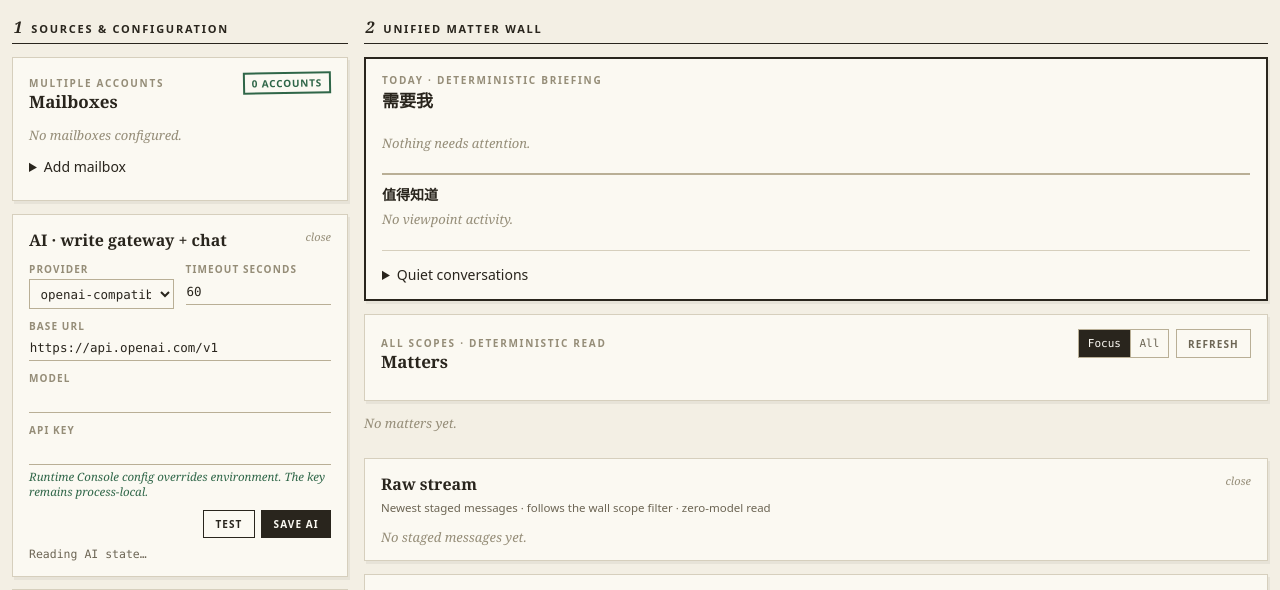
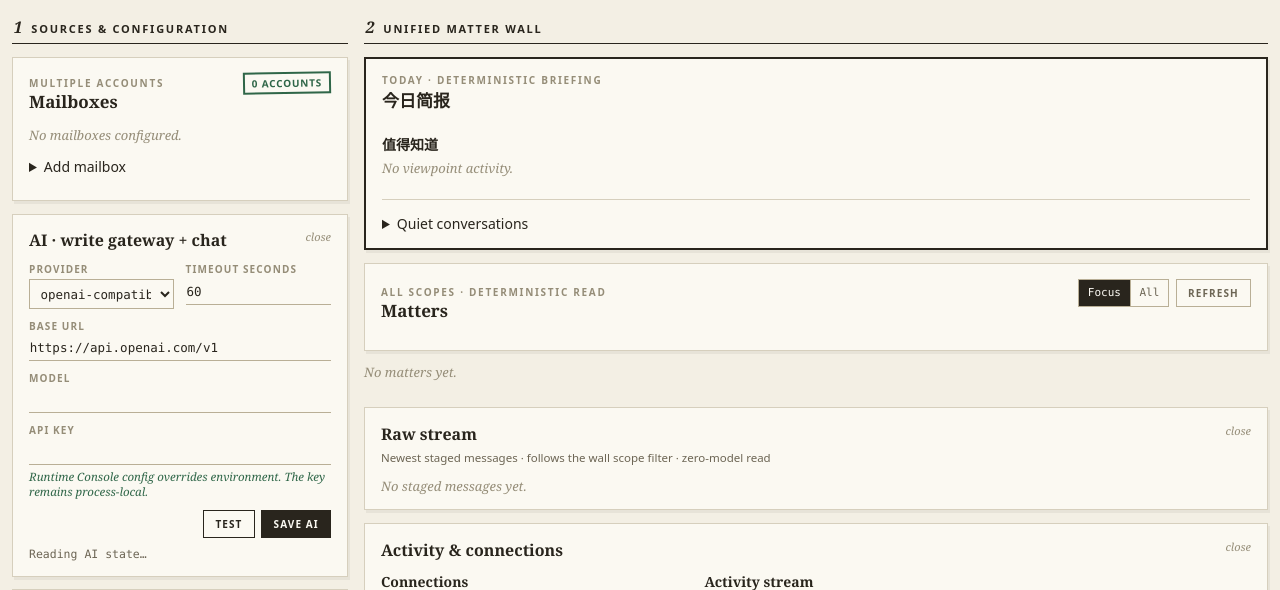
Before and after one commit to misshqiong/matterhorn, a Python web app: template src/matterhorn/templates/console.html.j2 in a window 1280 px wide. Shown: the part 112-702 px from the top of the page. Run offline with Jinja, Linux system fonts and the light colour scheme; the template is opened without the code that fills it, so the values that code supplies are empty.

Commit message:
console: retire the needs-me strip from the first screen
User direction: the page leads with core projects for now. The signal
lane keeps flowing through the API; the strip returns once the
self-mention noise filter lands.

Co-Authored-By: Claude Fable 5 <noreply@anthropic.com>

```diff
--- a/src/matterhorn/templates/console.html.j2
+++ b/src/matterhorn/templates/console.html.j2
@@ -265,9 +265,6 @@
     .today-entry strong { margin: .15rem 0 .08rem; font: 700 12px var(--serif); }
     .today-entry span:last-child { color: var(--muted); font: 10.5px var(--mono); }
     .brief-screen { border: 2px solid var(--ink); }
-    .needs-me-strip { display: flex; gap: .4rem; overflow-x: auto; padding: .55rem 0; border-bottom: 2px double var(--rule-strong); }
-    .needs-me-item { cursor: pointer; flex: 0 0 auto; max-width: 22rem; border: 1px solid var(--amber); background: var(--amber-soft); color: inherit; padding: .38rem .52rem; text-align: left; }
-    .needs-me-item.critical { border: 2px solid var(--red); color: var(--red); font-weight: 700; }
     .brief-groups { display: grid; margin-top: .35rem; }
     .worth-knowing-lines { display: grid; gap: .3rem; padding: .55rem 0; border-bottom: 1px solid var(--rule); }
     .brief-group-line { display: grid; grid-template-columns: minmax(7rem, .45fr) auto minmax(10rem, 1.5fr); gap: .55rem; padding: .38rem 0; border-bottom: 1px solid var(--rule); align-items: baseline; }
@@ -607,8 +604,7 @@
       <section class="wall" aria-labelledby="wall-title">
         <div class="rail-head"><strong>2</strong><span>Unified matter wall</span></div>
         <section class="sheet brief-screen" id="brief-screen" aria-labelledby="brief-title">
-          <div class="sheet-head"><div><p class="eyebrow">Today · deterministic briefing</p><h2 id="brief-title">需要我</h2></div></div>
-          <div class="needs-me-strip" id="needs-me-strip"><p class="empty">Nothing needs attention.</p></div>
+          <div class="sheet-head"><div><p class="eyebrow">Today · deterministic briefing</p><h2 id="brief-title">今日简报</h2></div></div>
           <div class="worth-knowing-lines"><strong>值得知道</strong><div id="brief-worth-knowing"><p class="empty">No viewpoint activity.</p></div></div>
           <div class="brief-groups" id="brief-groups"></div>
           <details class="quiet-fold" id="brief-quiet"><summary>Quiet conversations</summary><div id="brief-quiet-lines"></div></details>
@@ -907,14 +903,9 @@
     }
 
     function renderBrief() {
-      const needs = state.brief.needs_me || [];
-      byId("needs-me-strip").innerHTML = needs.length
-        ? needs.map((item) => {
-            const linked = item.subject_key ? "critical" : "";
-            const label = item.title || item.matched_text || item.record_id;
-            return `<button type="button" class="needs-me-item ${linked}" data-brief-scope="${escapeHtml(item.scope_id)}" data-brief-subject="${escapeHtml(item.subject_key || "")}"><span class="scope-chip">${escapeHtml(item.scope_id)}</span> ${escapeHtml(label)}<small>${escapeHtml(item.reason)}</small></button>`;
-          }).join("")
-        : '<p class="empty">Nothing needs attention.</p>';
+      // The needs_me lane still flows through the API; the strip left the
+      // first screen on 2026-08-06 (user: focus on core projects) until the
+      // self-mention noise filter lands.
       const worthKnowing = state.brief.worth_knowing || [];
       byId("brief-worth-knowing").innerHTML = worthKnowing.length
         ? worthKnowing.map((item) => `<button type="button" class="brief-title" data-brief-scope="${escapeHtml(item.scope_id)}" data-brief-subject="${escapeHtml(item.subject_key)}">${escapeHtml(item.title)} · ${item.viewpoint_count} viewpoints · ${escapeHtml((item.distinct_speakers || []).join(", "))} · ${escapeHtml(compactTime(item.newest_viewpoint_at))}</button>`).join(" · ")
```
